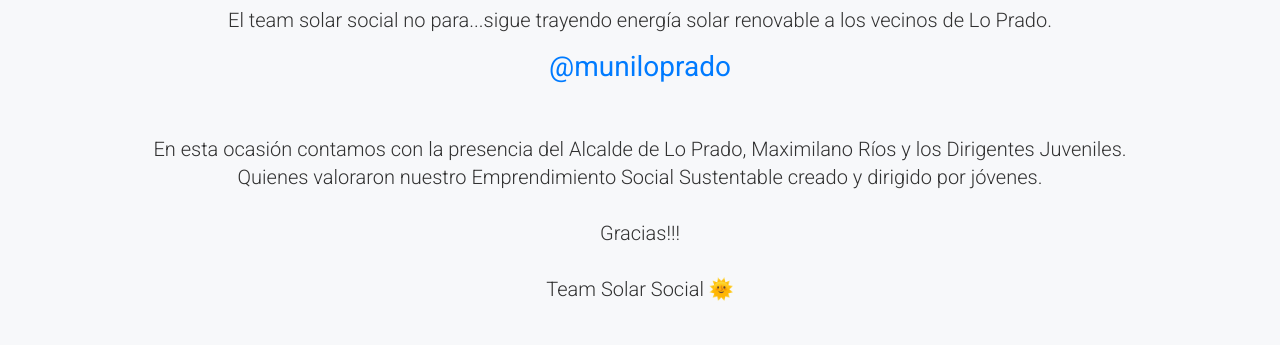
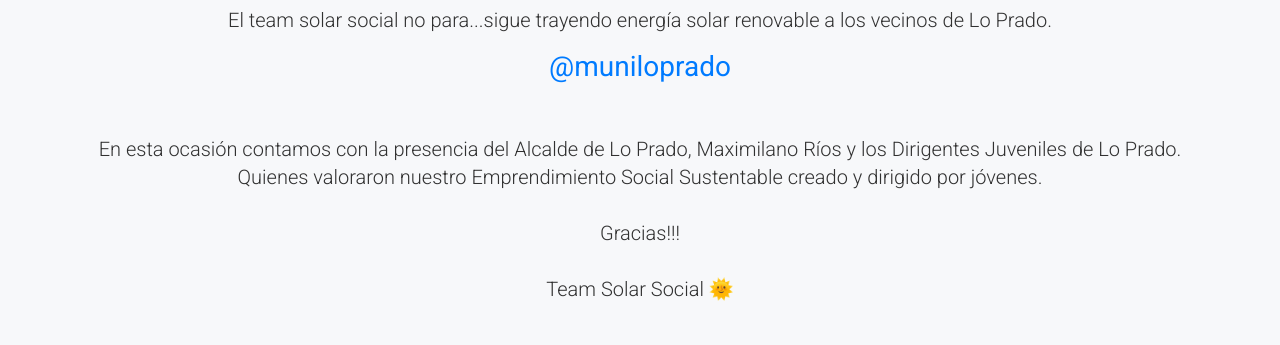
Before and after one commit to VeronicaManchola/solarsocial, a plain HTML site: page index.html in a window 1280 px wide. Shown: the part 6500-6845 px from the top of the page. Drawn offline with nearby package versions, Linux system fonts and the light colour scheme; files whose address does not match are found by name.

Commit message:
agrega mas texto

```diff
--- a/index.html
+++ b/index.html
@@ -369,7 +369,7 @@
                 <a class="h3" href="https://www.instagram.com/p/CSASwgBLsqL/" target="_blank" rel="noreferrer ">@muniloprado</a>
 
                 <p>
-                    En esta ocasión contamos con la presencia del Alcalde de Lo Prado, Maximilano Ríos y los Dirigentes Juveniles.
+                    En esta ocasión contamos con la presencia del Alcalde de Lo Prado, Maximilano Ríos y los Dirigentes Juveniles de Lo Prado.
                     <br>
                     Quienes valoraron nuestro Emprendimiento Social Sustentable  creado y dirigido por jóvenes.
                     <br>
```
